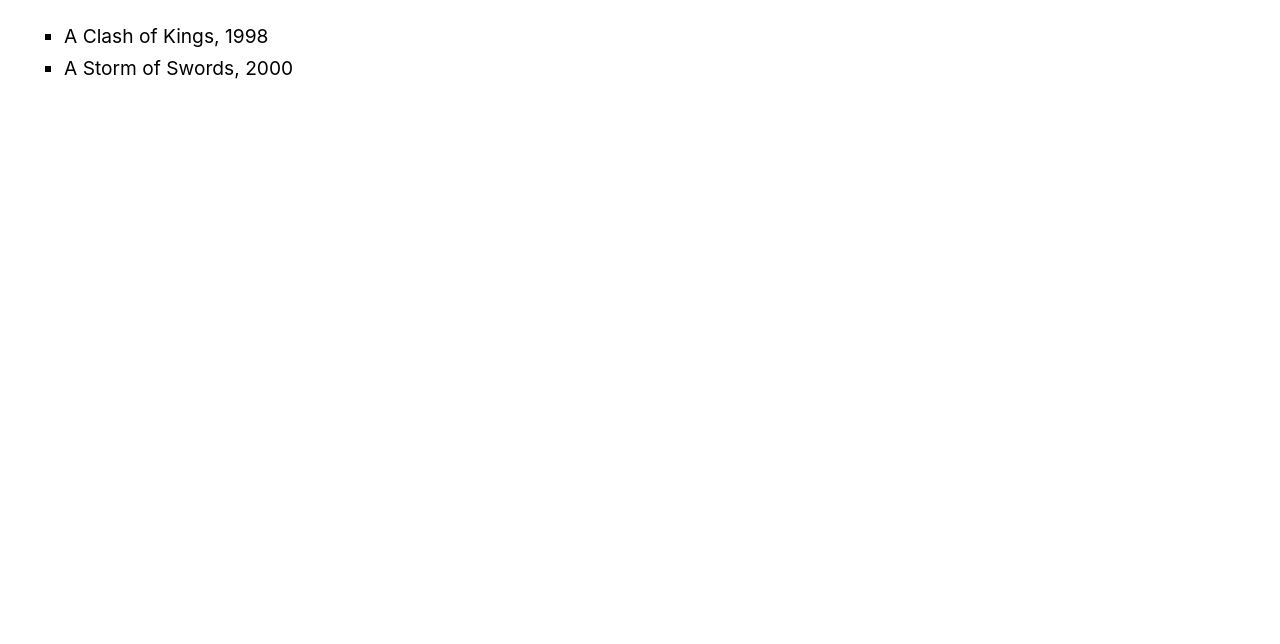
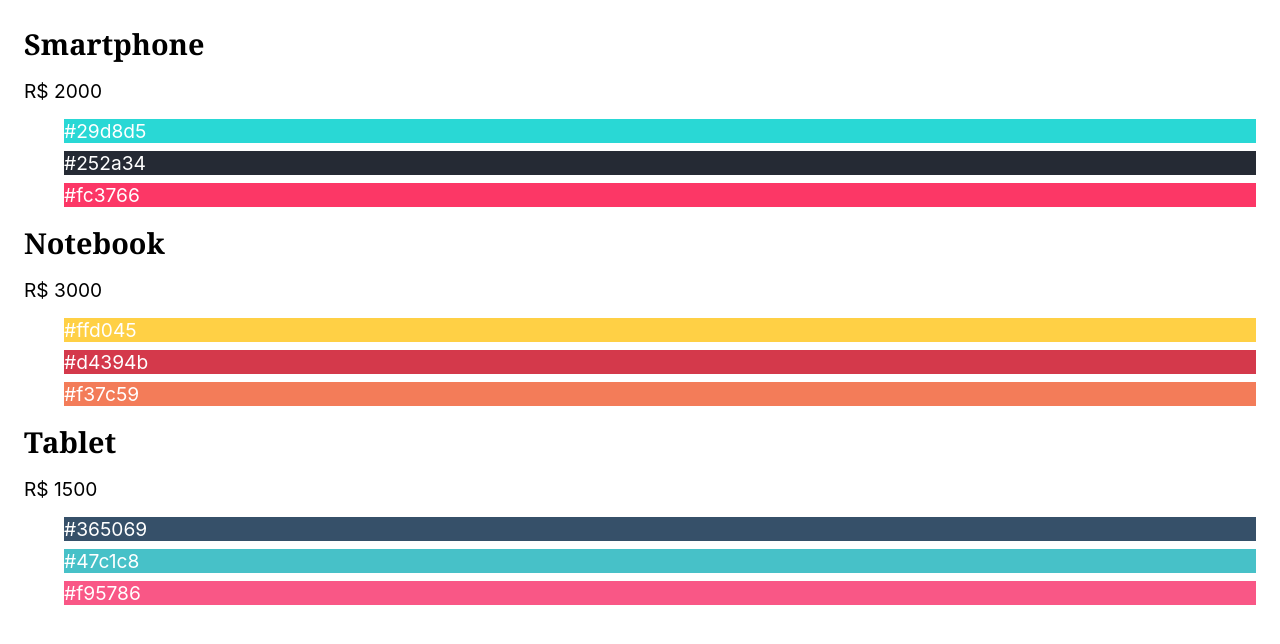
Before and after one commit to ocesar9/React, a React (Create React App) app in the folder ambiente-do-curso/appreact/: page / in a window 1280 px wide. Shown: the top 644 px of the page. Built offline with nearby package versions, Linux system fonts and the light colour scheme.

Commit message:
JSX Arrays 2

```diff
--- a/ambiente-do-curso/appreact/src/App.js
+++ b/ambiente-do-curso/appreact/src/App.js
@@ -1,4 +1,25 @@
 import React from 'react';
+
+const produtos = [
+  {
+    id: 1,
+    nome: 'Smartphone',
+    preco: 'R$ 2000',
+    cores: ['#29d8d5', '#252a34', '#fc3766'],
+  },
+  {
+    id: 2,
+    nome: 'Notebook',
+    preco: 'R$ 3000',
+    cores: ['#ffd045', '#d4394b', '#f37c59'],
+  },
+  {
+    id: 3,
+    nome: 'Tablet',
+    preco: 'R$ 1500',
+    cores: ['#365069', '#47c1c8', '#f95786'],
+  },
+];
 
 const App = () => {
   // const produtos = ['Notebook', 'Tablet', 'Smartphone']
@@ -8,24 +29,36 @@
   // const filmes = ['Before Sunrise', 'Before Sunset', 'Before Midnight'];
   // return <ul>{filmes.map((filme) =>( <li key={filme}>{filme}</li>))}</ul>
 
-  const livros = [
-    { nome: 'A Game of Thrones', ano: 1996 },
-    { nome: 'A Clash of Kings', ano: 1998 },
-    { nome: 'A Storm of Swords', ano: 2000 },
-  ];
+  // const livros = [
+  //   { nome: 'A Game of Thrones', ano: 1996 },
+  //   { nome: 'A Clash of Kings', ano: 1998 },
+  //   { nome: 'A Storm of Swords', ano: 2000 },
+  // ];
 
   // return <ul>{livros.map(({nome,ano})=>( <li key={nome}>{nome}, {ano}</li>))}</ul>
-  return (
-    <ul>
-      {livros
-        .filter(({ ano }) => ano >= 1998)
-        .map(({ nome, ano }) => (
-          <li key={nome}>
-            {nome}, {ano}
-          </li>
-        ))}
-    </ul>
-  );
+  // return (
+  //   <ul>
+  //     {livros
+  //       .filter(({ ano }) => ano >= 1998)
+  //       .map(({ nome, ano }) => (
+  //         <li key={nome}>
+  //           {nome}, {ano}
+  //         </li>
+  //       ))}
+  //   </ul>
+  // );
+
+  const dados = produtos.filter(({preco}) => Number(preco.replace("R$","")))
+
+  return <section>
+    {dados.map(({id,nome,preco,cores}) => <div key={id}>
+      <h1>{nome}</h1>
+      <p>{preco}</p>
+      <ul>
+        {cores.map((cor)=> <li style={{backgroundColor:cor,color:'white'}}key={cor}>{cor}</li>)}
+      </ul>
+    </div>)}
+  </section>
 };
 
 export default App;
```
